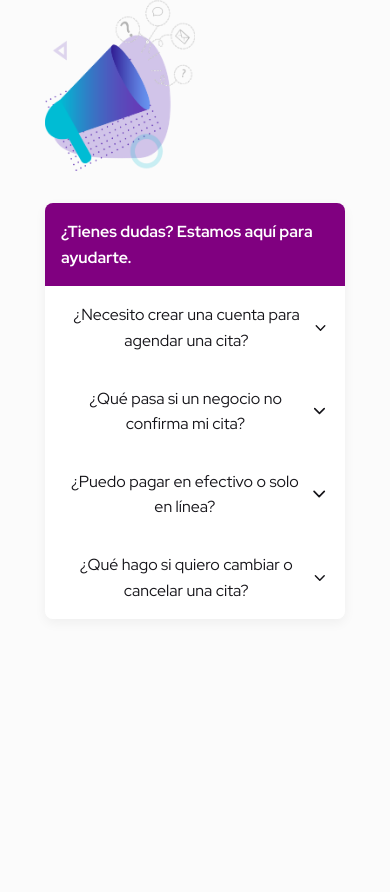
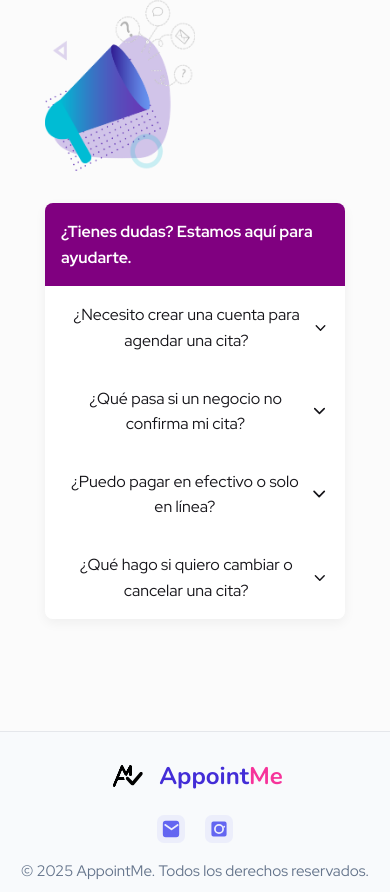
Before and after one commit to AppointMe/prototype-marketing, a Vue app in the folder frontend/: page /clients in a window 390 px wide. Shown: the part 4156-5048 px from the top of the page. Before the commit the page ends 4839 px from the top, so only its background shows below. Built offline with nearby package versions, Linux system fonts and the light colour scheme; no server answers; what pocketbase would draw is missing.

Commit message:
Add and style Footer component on landing pages
Introduced a new Footer component with branding, social links, and responsive styles. Integrated the Footer into both ClientsLanding and PartnersLanding pages to provide consistent site-wide footer content.

```diff
--- a/frontend/src/components/common/Footer.vue
+++ b/frontend/src/components/common/Footer.vue
@@ -1,11 +1,122 @@
-<script setup lang="ts">
-
+<script setup>
+import logo from '@/assets/icons/appointme.svg'
 </script>
 
 <template>
-
+  <footer class="footer">
+    <div class="footer-content">
+      <div class="footer-brand">
+        <img :src="logo" alt="AppointMe Logo" class="footer-logo" />
+        <h1 class="text-2xl font-bold font-heading">
+          <a href="#hero" class="flex items-center">
+            <span class="text-indigo-700">Appoint</span><span class="text-pink-500">Me</span>
+          </a>
+        </h1>
+      </div>
+      <div class="footer-social">
+        <a href="mailto:info@appointme.today" class="footer-icon" aria-label="Email">
+          <svg width="28" height="28" viewBox="0 0 24 24">
+            <rect width="24" height="24" rx="6" fill="#6366F1" fill-opacity="0.08"/>
+            <path d="M5 7.5A2.5 2.5 0 0 1 7.5 5h9A2.5 2.5 0 0 1 19 7.5v9a2.5 2.5 0 0 1-2.5 2.5h-9A2.5 2.5 0 0 1 5 16.5v-9Zm2.28.22a.75.75 0 0 0-.53 1.41l5.25 3.75a.75.75 0 0 0 .9 0l5.25-3.75a.75.75 0 1 0-.88-1.22l-4.8 3.43-4.8-3.43a.75.75 0 0 0-.39-.19Z" fill="#6366F1"/>
+          </svg>
+        </a>
+        <a href="https://www.instagram.com/appointme2day/" target="_blank" rel="noopener" class="footer-icon" aria-label="Instagram">
+          <svg width="28" height="28" viewBox="0 0 24 24">
+            <rect width="24" height="24" rx="6" fill="#6366F1" fill-opacity="0.08"/>
+            <path d="M16.75 5.5h-9.5A1.75 1.75 0 0 0 5.5 7.25v9.5A1.75 1.75 0 0 0 7.25 18.5h9.5A1.75 1.75 0 0 0 18.5 16.75v-9.5A1.75 1.75 0 0 0 16.75 5.5Zm-4.75 2.25a4.25 4.25 0 1 1 0 8.5 4.25 4.25 0 0 1 0-8.5Zm0 1.5a2.75 2.75 0 1 0 0 5.5 2.75 2.75 0 0 0 0-5.5Zm5.25.75a.75.75 0 1 1-1.5 0 .75.75 0 0 1 1.5 0Z" fill="#6366F1"/>
+          </svg>
+        </a>
+      </div>
+    </div>
+    <div class="footer-bottom">
+      <span>&copy; {{ new Date().getFullYear() }} AppointMe. Todos los derechos reservados.</span>
+    </div>
+  </footer>
 </template>
 
 <style scoped>
+.footer {
+  width: 100%;
+  background: #f8fafc;
+  border-top: 1px solid #e5e7eb;
+  padding: 2rem 0 1rem 0;
+  margin-top: 3rem;
+  display: flex;
+  flex-direction: column;
+  align-items: center;
+}
 
+.footer-content {
+  width: 100%;
+  max-width: 1200px;
+  padding: 0 2rem;
+  display: flex;
+  justify-content: space-between;
+  align-items: center;
+  flex-wrap: wrap;
+  gap: 2rem;
+}
+
+.footer-brand {
+  display: flex;
+  align-items: center;
+  gap: 0.75rem;
+}
+
+.footer-logo {
+  height: 2.5rem;
+  width: auto;
+}
+
+.footer-title {
+  font-size: 1.5rem;
+  font-weight: 700;
+  color: #6366F1;
+  letter-spacing: 0.02em;
+}
+
+.footer-social {
+  display: flex;
+  gap: 1.2rem;
+}
+
+.footer-icon {
+  display: flex;
+  align-items: center;
+  transition: transform 0.15s;
+}
+.footer-icon:hover {
+  transform: scale(1.12);
+}
+
+.footer-bottom {
+  width: 100%;
+  text-align: center;
+  margin-top: 1.5rem;
+  color: #64748b;
+  font-size: 1rem;
+}
+
+/* Responsive styles */
+@media (max-width: 700px) {
+  .footer-content {
+    flex-direction: column;
+    align-items: center;
+    gap: 1.2rem;
+    padding: 0 1rem;
+  }
+  .footer-brand {
+    justify-content: center;
+  }
+  .footer-social {
+    justify-content: center;
+  }
+  .footer {
+    padding: 1.5rem 0 0.5rem 0;
+  }
+  .footer-bottom {
+    font-size: 0.95rem;
+    margin-top: 1rem;
+  }
+}
 </style>
--- a/frontend/src/pages/ClientsLanding.vue
+++ b/frontend/src/pages/ClientsLanding.vue
@@ -4,6 +4,7 @@
   import Features from '@components/sections/clients/Features.vue'
   import Testimonials from '@components/sections/clients/Testimonials.vue'
   import Faqs from '@components/sections/clients/Faqs.vue'
+  import Footer from "@components/common/Footer.vue";
 </script>
 
 <template>
@@ -13,6 +14,6 @@
     <Features />
     <Testimonials />
     <Faqs />
-
+    <Footer />
   </div>
 </template>
--- a/frontend/src/pages/PartnersLanding.vue
+++ b/frontend/src/pages/PartnersLanding.vue
@@ -6,6 +6,7 @@
   import Us from "@components/sections/partners/Us.vue";
   import Plans from "@components/sections/partners/Plans.vue";
   import Demo from "@components/sections/partners/Demo.vue";
+  import Footer from "@components/common/Footer.vue";
 </script>
 
 <template>
@@ -17,6 +18,7 @@
     <Us />
     <Plans />
     <Demo />
+    <Footer />
   </div>
 </template>
 
```
